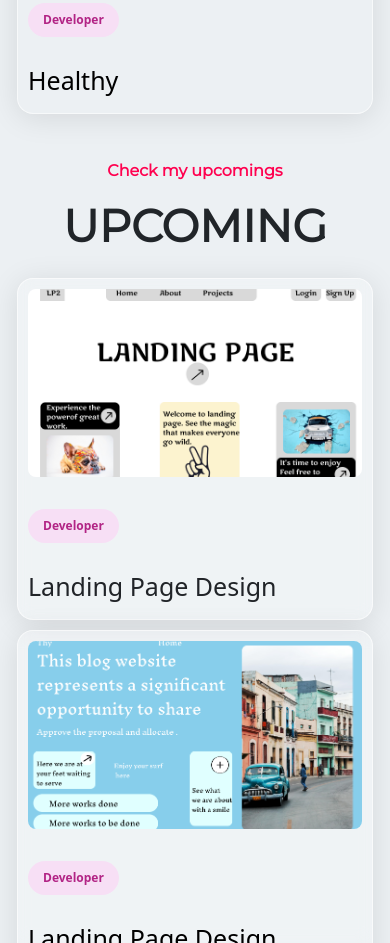
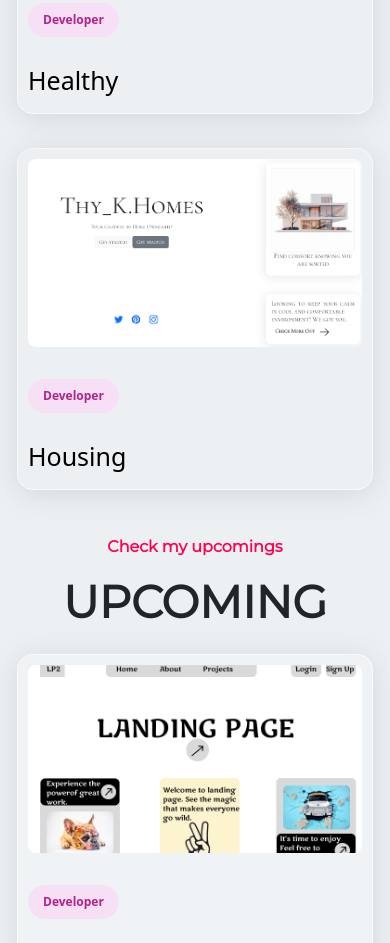
Before and after one commit to WaNPlanet/Portfolio, a plain HTML site: page index.html in a window 390 px wide. Shown: the part 3067-4010 px from the top of the page. Drawn offline with nearby package versions, Linux system fonts and the light colour scheme.

Commit message:
7th commit

```diff
--- a/index.html
+++ b/index.html
@@ -12,6 +12,10 @@
     <link href="https://cdn.jsdelivr.net/npm/bootstrap@5.3.3/dist/css/bootstrap.min.css" rel="stylesheet" integrity="sha384-QWTKZyjpPEjISv5WaRU9OFeRpok6YctnYmDr5pNlyT2bRjXh0JMhjY6hW+ALEwIH" crossorigin="anonymous">
   </head>
   <style>
+      html {
+    scroll-behavior: smooth; /* Enables smooth scrolling */
+  }
+
      .social-buttons {
       display: flex;
       gap: 15px;
@@ -289,9 +293,7 @@ border: 1px solid rgba(255, 255, 255, 0.41);
 
   </style>
   <body>
-  <div
-    class="container-fluid"
-  >
+  <div class="container-fluid">
   <nav class="navbar navbar-expand-lg">
     <div class="container-fluid">
       <a class="navbar-brand" href="index.html">PERSONAL</a>
@@ -304,10 +306,10 @@ border: 1px solid rgba(255, 255, 255, 0.41);
             <a class="nav-link active" aria-current="page" href="#">HOME</a>
           </li>
           <li class="nav-item">
-            <a class="nav-link" href="#">PROJECTS</a>
+            <a class="nav-link" href="#projects">PROJECTS</a>
           </li>
           <li class="nav-item">
-            <a class="nav-link" href="#">RESUME</a>
+            <a class="nav-link" href="#upcoming">RESUME</a>
           </li>
         </ul>
       </div>
@@ -318,7 +320,7 @@ border: 1px solid rgba(255, 255, 255, 0.41);
 
 
 <br><br>
-      <section style="padding: 20px;">
+      <section  style="padding: 20px;">
         <div class="container">
           <div class="row justify-content-between">
             <div class="col-12 col-md-6">
@@ -359,7 +361,7 @@ border: 1px solid rgba(255, 255, 255, 0.41);
 
 
    <!-- Modal Trigger -->
-<section class="container pt-5 pb-3">
+<section id="projects" class="container pt-5 pb-3">
   <p class="text-center fw-bold" style="font-family: Montserrat; color: #ff014f;">Visit my projects</p>
   <h4 class="text-center fw-bold" style="font-family: Montserrat; font-size: 45px; margin-bottom: 20px;">PROJECTS</h4>
 
@@ -447,6 +449,22 @@ border: 1px solid rgba(255, 255, 255, 0.41);
           </a>
         </div>
       </div>
+    <!-- card 6  -->
+      <div class="col-12 col-sm-6 col-lg-4">
+        <div class="card-list">
+          <a href="#" class="card-item" style="background-color: #ECF0F3;"
+            data-bs-toggle="modal"
+            data-bs-target="#dynamicModal"
+            data-title="Housing"
+            data-img="img/Housing.png"
+            data-link="https://wanplanet.github.io/housing/"
+            data-desc="Consectetur adipiscing elit. Cupiditate distinctio assumenda explicabo veniam temporibus eligendi.">
+            <img src="img/Housing.png" alt="Card Image">
+            <span class="developer">Developer</span>
+            <h3 style="font-weight: 500; font-size: 25px;">Housing</h3>
+          </a>
+        </div>
+      </div>
   </div>
 </section>
 
@@ -477,7 +495,7 @@ border: 1px solid rgba(255, 255, 255, 0.41);
 </div>
 
 <br>
-<section class="container">
+<section  id="upcoming" class="container">
   <p class="text-center fw-bold" style="font-family: Montserrat; color: #ff014f;">Check my upcomings</p>
   <h4 class="text-center fw-bold" style="font-family: Montserrat; font-size: 45px; margin-bottom: 20px;">UPCOMING</h4>
 
```
Also changed, not shown: img/housing.png (added).
